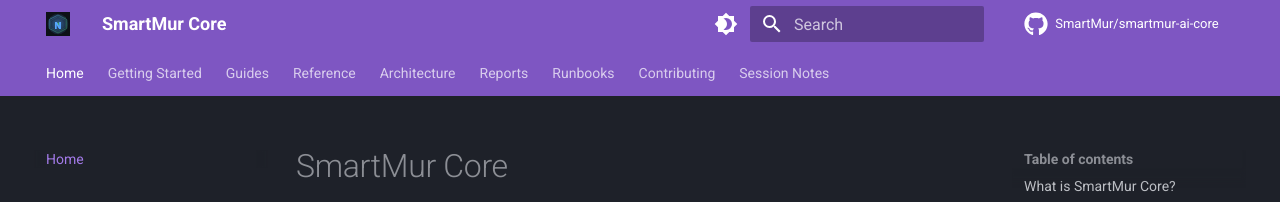
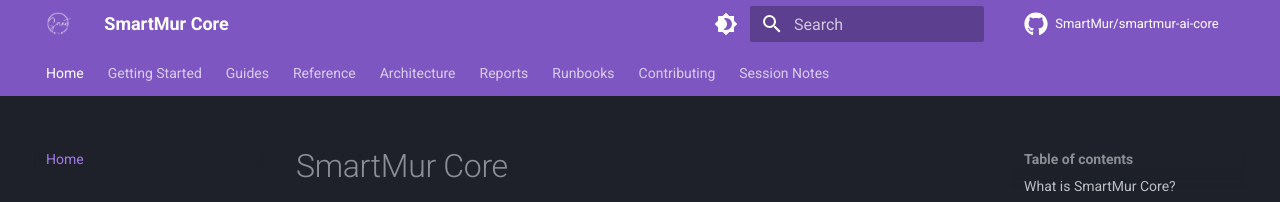
Before and after one commit to SmartMur/smartmur-ai-core, an MkDocs documentation site: the page built from docs/index.md, in a window 1280 px wide. Shown: the top 202 px of the page. Built offline with MkDocs 1.6.1 and Material for MkDocs 9.7.7, drawn with Linux system fonts in a browser that asks for light colours; comment, search, counter and statistics services are not loaded.

Commit message:
Add real SmartMur logo PNGs from smartmur.ca, update mkdocs to use PNG
- assets/smartmur-logo.png: dark version (192x192) from smartmur.ca favicon
- assets/smartmur-white.png: white version for dark backgrounds
- docs/assets/smartmur-logo.png: white version for MkDocs slate theme
- mkdocs.yml: switch logo/favicon from .svg to .png
- to-do.md: mark Cloudflare tunnel token as done

Co-Authored-By: Claude Opus 4.6 <noreply@anthropic.com>

```diff
--- a/mkdocs.yml
+++ b/mkdocs.yml
@@ -6,8 +6,8 @@ repo_name: SmartMur/smartmur-ai-core
 
 theme:
   name: material
-  logo: assets/smartmur-logo.svg
-  favicon: assets/smartmur-logo.svg
+  logo: assets/smartmur-logo.png
+  favicon: assets/smartmur-logo.png
   icon:
     repo: fontawesome/brands/github
   palette:
```
Also changed, not shown: to-do.md (+1 -1 lines), assets/smartmur-logo-white.svg (added), assets/smartmur-logo.png (added), assets/smartmur-white.png (added), docs/assets/smartmur-logo.png (added).
